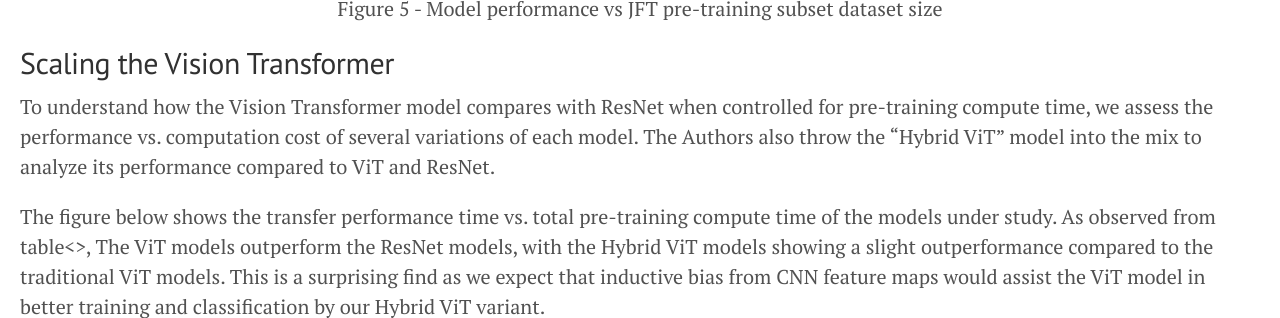
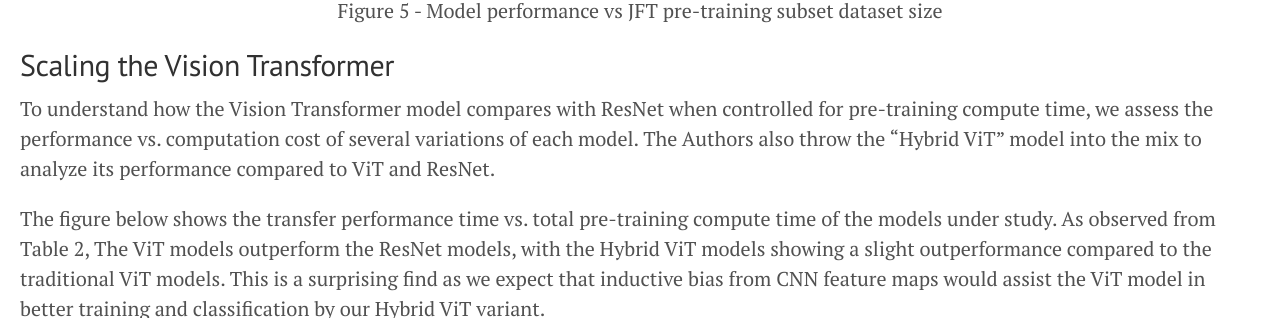
Before and after one commit to imaginesus/vision-transformer-10605-miniproject, a Jekyll site: the page built from _posts/2022-12-01-vision-transformer.md, in a window 1280 px wide and 900 px high, scrolled down 6778 px, cut to the strip 57-375 px from the top of the window. Built offline with Jekyll 4.4.1, drawn with Linux system fonts in a browser that asks for light colours; formulas are drawn with MathJax 3; comment, search, counter and statistics services are not loaded; some of the changed text lies outside the part shown.

Commit message:
edited eqn and minor changes

```diff
--- a/_posts/2022-12-01-vision-transformer.md
+++ b/_posts/2022-12-01-vision-transformer.md
@@ -120,7 +120,7 @@ In the scenario of applying self-attention to an **m × m** image having **m<sup
 
 Now let us analyze the model performance of the Vision Transformer (ViT) with a classic large-scale image recognition model like ResNet as the benchmark. The article compares these models based on multiple criteria like- classification accuracies on multiple datasets, size of datasets required for pre-training, and the pre-training compute time for the models.
 
-As noted previously, Transformers lack inductive biases inherent to CNNs. Thus to trump inductive bias, we train the Vision Transformer (ViT) on larger datasets (14M-300M images). After model pre-training, we transfer the models to classify several benchmark datasets, as shown in table<>. It has been observed that Vision Transformers (ViT) outperform ResNets with the same computational budget.
+As noted previously, Transformers lack inductive biases inherent to CNNs. Thus to trump inductive bias, we train the Vision Transformer (ViT) on larger datasets (14M-300M images). After model pre-training, we transfer the models to classify several benchmark datasets, as shown in Table 2. It has been observed that Vision Transformers (ViT) outperform ResNets with the same computational budget.
 
 Another way to induce a sliver of inductive bias is to use CNN [5] feature maps as Inputs to our Vision Transformer instead of image patches. The input sequence of the Transformer is created by flattening the CNN feature maps and applying the input patch embedding and positional embeddings as described in the previous section. The authors call this a "Hybrid ViT".
 
@@ -166,7 +166,7 @@ Below are the results of training the ViT variants using the same hyperparameter
 
 To understand how the Vision Transformer model compares with ResNet when controlled for pre-training compute time, we assess the performance vs. computation cost of several variations of each model. The Authors also throw the "Hybrid ViT" model into the mix to analyze its performance compared to ViT and ResNet.
 
-The figure below shows the transfer performance time vs. total pre-training compute time of the models under study. As observed from table<>, The ViT models outperform the ResNet models, with the Hybrid ViT models showing a slight outperformance compared to the traditional ViT models. This is a surprising find as we expect that inductive bias from CNN feature maps would assist the ViT model in better training and classification by our Hybrid ViT variant.
+The figure below shows the transfer performance time vs. total pre-training compute time of the models under study. As observed from Table 2, The ViT models outperform the ResNet models, with the Hybrid ViT models showing a slight outperformance compared to the traditional ViT models. This is a surprising find as we expect that inductive bias from CNN feature maps would assist the ViT model in better training and classification by our Hybrid ViT variant.
 
 <p align="center">
   <img src="https://raw.githubusercontent.com/imaginesus/10605_mini_project_images/main/scaling_study.png" alt="scaling study"/>
```
Also changed, not shown: other parts of _posts/2022-12-01-vision-transformer.md (+1 -1 lines).
